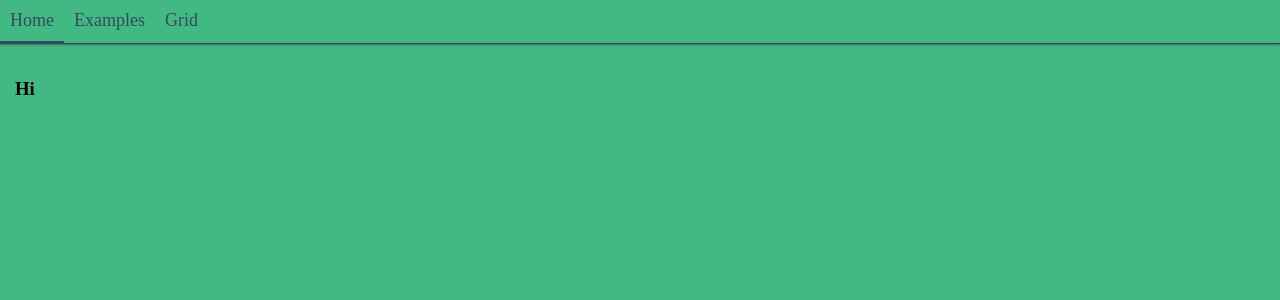
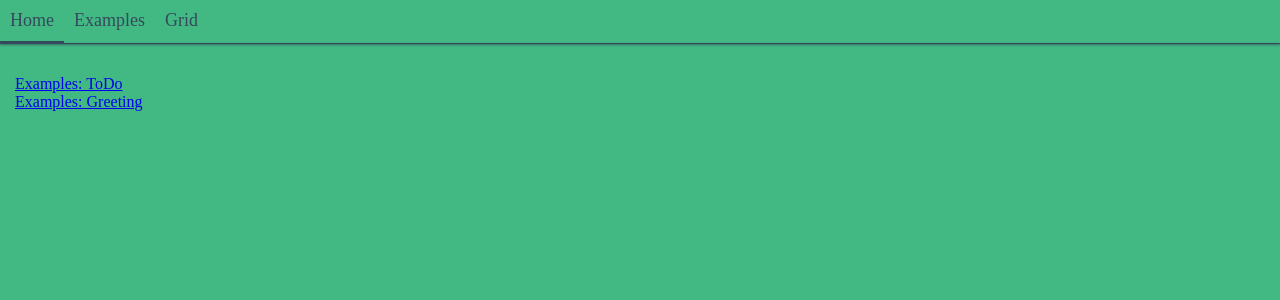
Before and after one commit to newbornfrontender/test-single-vue-app, a Vue app: page / in a window 1280 px wide. Shown: the top 300 px of the page. Built offline with nearby package versions, Linux system fonts and the light colour scheme; the HTML template or start-up script is replaced by a standard one.

Commit message:
Переделал главную страницу, добавил якори для ссылок

```diff
--- a/src/components/Examples/Greeting.vue
+++ b/src/components/Examples/Greeting.vue
@@ -1,5 +1,5 @@
 <template>
-  <section class="component">
+  <section id="greeting" class="component">
     <h1 class="title title--main">{{ title }}</h1>
   </section>
 </template>
--- a/src/components/Examples/Todo.vue
+++ b/src/components/Examples/Todo.vue
@@ -1,5 +1,5 @@
 <template>
-  <article class="component">
+  <article id="todo" class="component">
     <h2 class="title">{{ title }}</h2>
     <ol class="list">
       <li
--- a/src/views/Home.vue
+++ b/src/views/Home.vue
@@ -1,5 +1,9 @@
 <template>
   <section class="container">
-    <h1>Hi</h1>
+    <p>
+      <a href="/examples#todo">Examples: ToDo</a>
+      <br>
+      <a href="/examples#greeting">Examples: Greeting</a>
+    </p>
   </section>
 </template>
```
